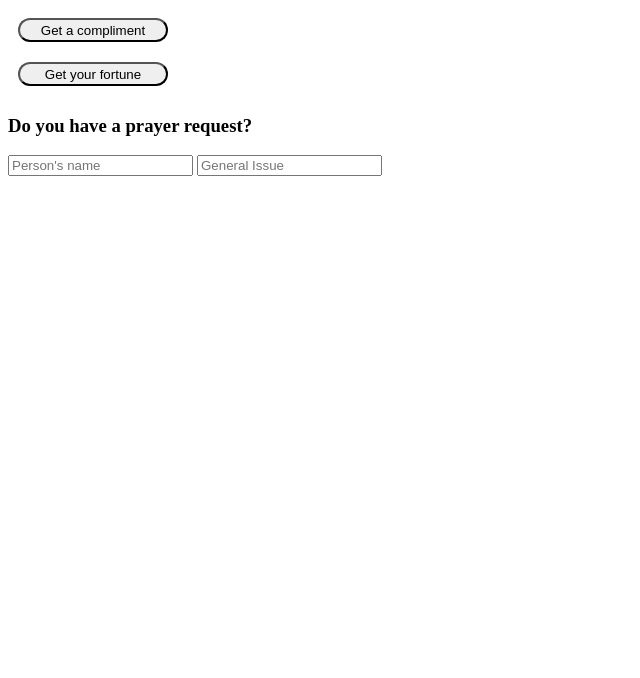
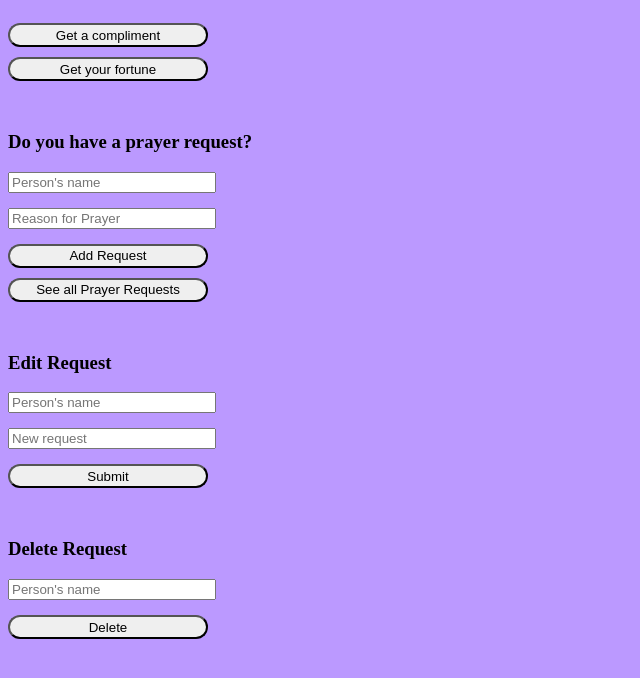
Before and after one commit to johnbrooksby/week4Assessment, a website: page client/index.html in a window 1280 px wide. Shown: the whole page, without its empty margins (0-640 px from the left). Drawn offline with nearby package versions, Linux system fonts and the light colour scheme.

Commit message:
4:00 commit

```diff
--- a/client/index.html
+++ b/client/index.html
@@ -5,14 +5,27 @@
     <link rel="stylesheet" href="style.css">
   </head>
   <body class="container">
-    <button id="complimentButton">Get a compliment</button>
+    <button id="compliment-button">Get a compliment</button>
     <section>
-      <button id="fortuneButton">Get your fortune</button>
+      <button id="fortune-button">Get your fortune</button>
     </section>
     <form id="prayer">
       <h3>Do you have a prayer request?</h3>
-      <input placeholder="Person's name"/>
-      <input placeholder="General Issue"/>
+      <input id="person-name" placeholder="Person's name"/>
+      <input id="prayer-reason" placeholder="Reason for Prayer"/>
+      <button>Add Request</button>
+    </form>
+    <button>See all Prayer Requests</button>
+    <form id="edit">
+      <h3> Edit Request</h3>
+      <input id="existing-name" placeholder="Person's name">
+      <input id="new-request" placeholder="New request"/>
+      <button>Submit</button>
+    </form>
+    <form id="delete">
+      <h3>Delete Request</h3>
+      <input id="delete-request" placeholder="Person's name"/>
+      <button>Delete</button>
     </form>
     <script src="https://unpkg.com/axios/dist/axios.min.js"></script>
     <script src="main.js"></script>
--- a/client/main.js
+++ b/client/main.js
@@ -1,5 +1,17 @@
-const complimentBtn = document.getElementById("complimentButton")
-const fortuneBtn = document.getElementById("fortuneButton")
+const complimentBtn = document.getElementById("compliment-button")
+const fortuneBtn = document.getElementById("fortune-button")
+const addPrayerForm = document.getElementById("prayer")
+const editPrayerForm = document.getElementById("edit")
+const deletePrayerForm = document.getElementById("delete")
+const prayerName = document.getElementById("person-name")
+const prayerReason = document.getElementById("prayer-reason")
+const editPrayerNameInput = document.getElementById("existing-name")
+const editPrayerReason = document.getElementById("new-request")
+const deletePrayer = document.getElementById("delete-request")
+
+
+const baseURL = "http://localhost:4000/api"
+let globalID = 1;
 
 const getCompliment = () => {
     axios.get("http://localhost:4000/api/compliment/")
@@ -10,12 +22,30 @@ const getCompliment = () => {
 };
 
 const getfortune = () => {
-    axios.get("http://localhost:4000/api/fortune/")
+    axios.get(`${baseURL}/fortune/`)
         .then(res => {
             const data = res.data;
             alert(data);
     });
 };
 
+let prayerRequestBody = {
+    id: globalID,
+    name: prayerName.value,
+    reason: prayerReason.value
+}
+
+function addPrayer(){
+    axios.post(`${baseURL}/prayer`, [prayerRequestBody]).then(result => {
+        console.log(result.data)
+        alert(`Prayer request submitted successfully`)
+    }).catch(err => console.log(err.data))
+
+    globalID++
+};
+
 complimentBtn.addEventListener('click', getCompliment)
 fortuneBtn.addEventListener('click', getfortune)
+addPrayer.addEventListener("submit", )
+editPrayer.addEventListener("submit", )
+deletePrayer.addEventListener("submit", )
--- a/client/style.css
+++ b/client/style.css
@@ -1,6 +1,24 @@
 button {
-    width: 150px;
+    width: 200px;
     height: 24px;
-    margin: 10px;
+    margin-bottom: 10px;
     border-radius: 12px;
 }
+
+#compliment-button {
+    margin-top: 15px;
+}
+
+input {
+    margin-bottom: 15px;
+    display: block;
+    width: 200px;
+}
+
+h3 {
+    margin-top: 40px;
+}
+
+body {
+    background-color: #bb99ff;
+}
```
